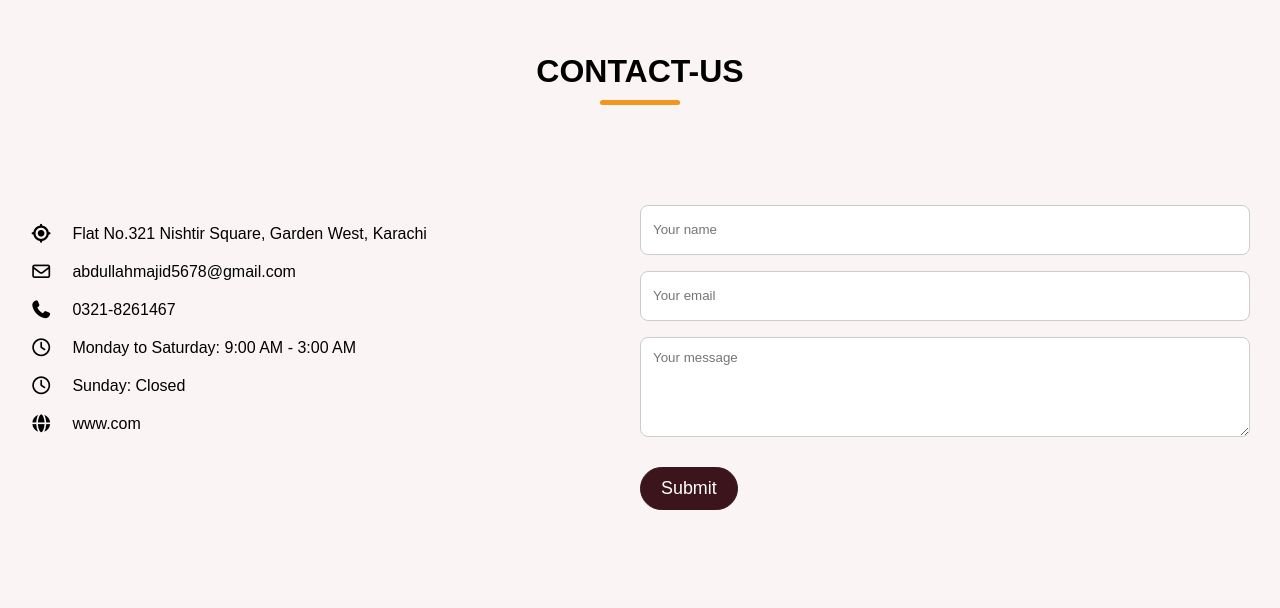
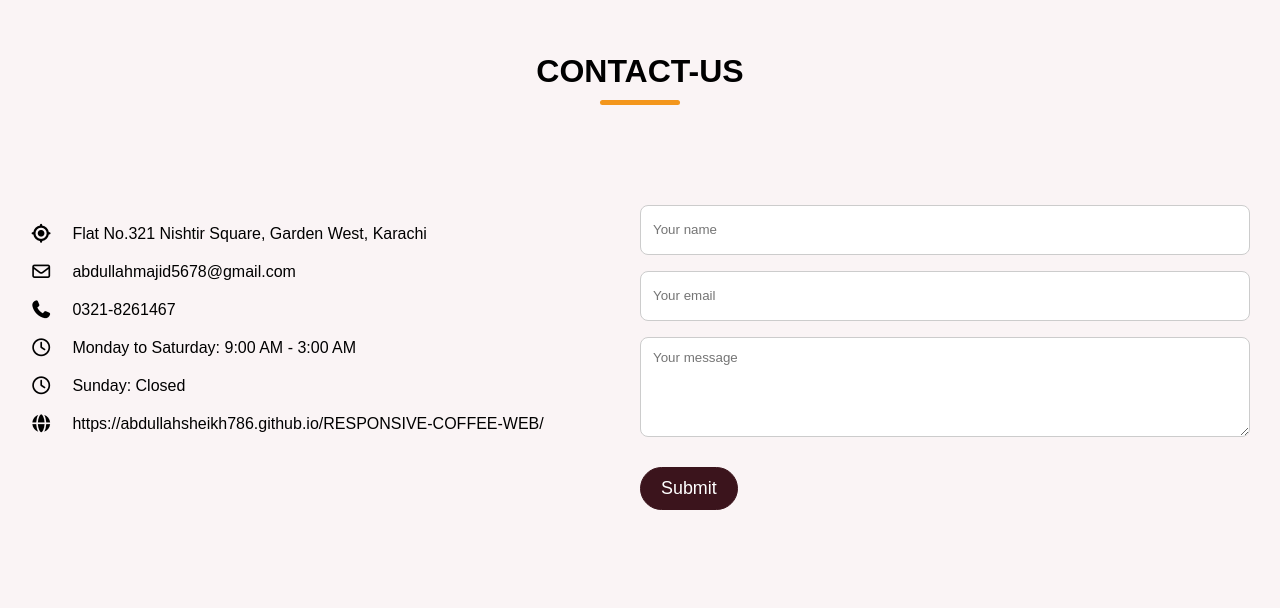
Before and after one commit to Abdullahsheikh786/RESPONSIVE-COFFEE-WEB, a plain HTML site: page index.html in a window 1280 px wide. Shown: the part 4382-4990 px from the top of the page. Drawn offline with nearby package versions, Linux system fonts and the light colour scheme; a web font is replaced by a local one.

Commit message:
Update index.html

```diff
--- a/index.html
+++ b/index.html
@@ -244,7 +244,7 @@
                     </li>
                     <li class="contact-info">
                         <i class="fa-solid fa-globe"></i>
-                        <p>www.com </p>
+                        <p>https://abdullahsheikh786.github.io/RESPONSIVE-COFFEE-WEB/</p>
                     </li>
                 </ul>
 
@@ -294,4 +294,5 @@
     <script src="app.js"></script>
 </body>
 
+
 </html>
```
